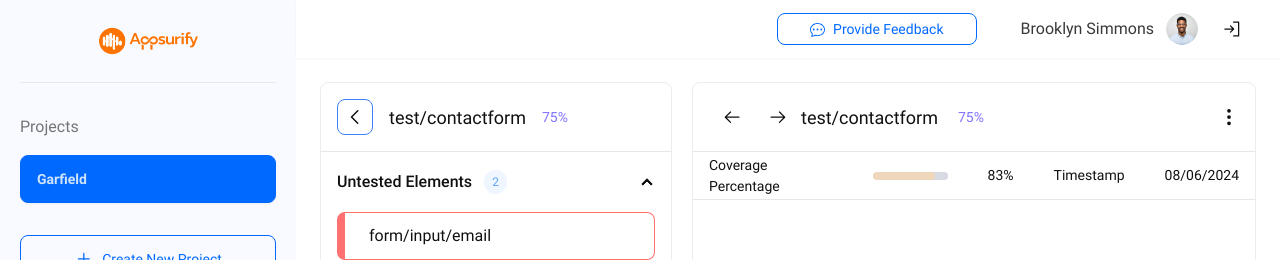
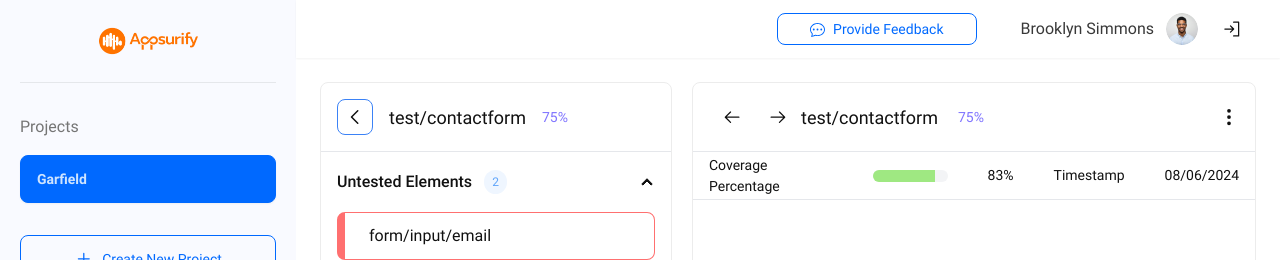
Before and after one commit to RohmadEW/appsurify, a React (Vite) app: page / in a window 1280 px wide. Shown: the top 260 px of the page. Built offline with nearby package versions, Linux system fonts and the light colour scheme.

Commit message:
generate color

```diff
--- a/src/components/coverage_over_time/Table.tsx
+++ b/src/components/coverage_over_time/Table.tsx
@@ -1,5 +1,7 @@
 import { IoIosArrowRoundDown, IoIosArrowRoundUp } from "react-icons/io";
+import { generateColorTesting } from "../../types/color";
 import { dataCoverageOverTime } from "../../types/run_testing";
+import CustomProgressBar from "../general/CustomProgress";
 
 export default function CoverageOverTimeTable() {
   return (
@@ -42,11 +44,12 @@ export default function CoverageOverTimeTable() {
               <td>{data.tested}</td>
               <td>
                 <div className="flex items-center gap-2">
-                  <progress
-                    className="progress progress-accent w-[80px]"
+                  <CustomProgressBar
+                    width="w-[80px]"
                     value={data.coveragePercentage}
-                    max="100"
-                  ></progress>
+                    max={100}
+                    color={generateColorTesting(data.coveragePercentage)}
+                  />
                   <div>{data.coveragePercentage}%</div>
                 </div>
               </td>
--- /dev/null
+++ b/src/components/general/CustomProgress.tsx
@@ -0,0 +1,29 @@
+interface CustomProgressBarProps {
+  width: string;
+  value: number;
+  max: number;
+  color: string;
+}
+
+const CustomProgressBar = ({
+  width,
+  value,
+  max,
+  color,
+}: CustomProgressBarProps) => {
+  const progressValue = Math.min(Math.max(value, 0), max);
+
+  return (
+    <div className={`${width} bg-gray-100 rounded-lg overflow-hidden`}>
+      <div
+        className="h-3 transition-all duration-300 ease-linear"
+        style={{
+          width: `${(progressValue / max) * 100}%`,
+          backgroundColor: color,
+        }}
+      />
+    </div>
+  );
+};
+
+export default CustomProgressBar;
--- a/src/components/testing/Snapshot.tsx
+++ b/src/components/testing/Snapshot.tsx
@@ -2,6 +2,8 @@ import { BsThreeDotsVertical } from "react-icons/bs";
 import { GoArrowLeft, GoArrowRight } from "react-icons/go";
 import { Link } from "react-router-dom";
 import snapshot from "../../assets/snapshot-1.png";
+import { generateColorTesting } from "../../types/color";
+import CustomProgressBar from "../general/CustomProgress";
 
 export default function ContentSnapshot() {
   return (
@@ -21,11 +23,12 @@ export default function ContentSnapshot() {
         <Link to="/coverage-over-time" className="text-[14px]">
           Coverage Percentage
         </Link>
-        <progress
-          className="progress progress-warning w-[80px]"
-          value="83"
-          max="100"
-        ></progress>
+        <CustomProgressBar
+          width="w-[80px]"
+          value={83}
+          max={100}
+          color={generateColorTesting(83)}
+        />
         <div className="text-[14px]">83%</div>
         <div className="text-[14px] ml-auto">Timestamp</div>
         <div className="text-[14px]">08/06/2024</div>
--- /dev/null
+++ b/src/types/color.ts
@@ -0,0 +1,22 @@
+/**
+ * Generate a color gradient based on a percentage
+ * - 0%: #FF7070 or rgb(255, 112, 112)
+ * - 50%: #FFBC6D or rgb(255, 188, 109)
+ * - 100%: #6DFF8D or rgb(109, 255, 141)
+ *
+ * @param percentage
+ * @returns color
+ */
+export const generateColorTesting = (percentage: number) => {
+  if (percentage <= 50) {
+    const red = 255;
+    const green = Math.round(112 + (percentage / 50) * 76);
+    const blue = Math.round(112 + (percentage / 50) * 29);
+    return `rgb(${red}, ${green}, ${blue})`;
+  } else {
+    const red = Math.round(255 - ((percentage - 50) / 50) * 146);
+    const green = Math.round(188 + ((percentage - 50) / 50) * 67);
+    const blue = Math.round(109 + ((percentage - 50) / 50) * 32);
+    return `rgb(${red}, ${green}, ${blue})`;
+  }
+};
```
